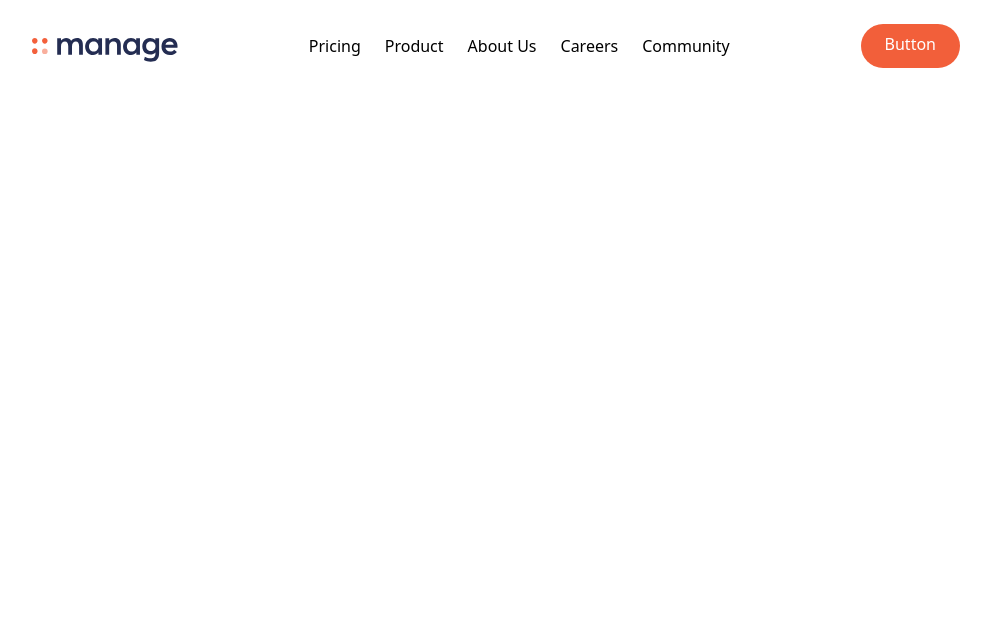
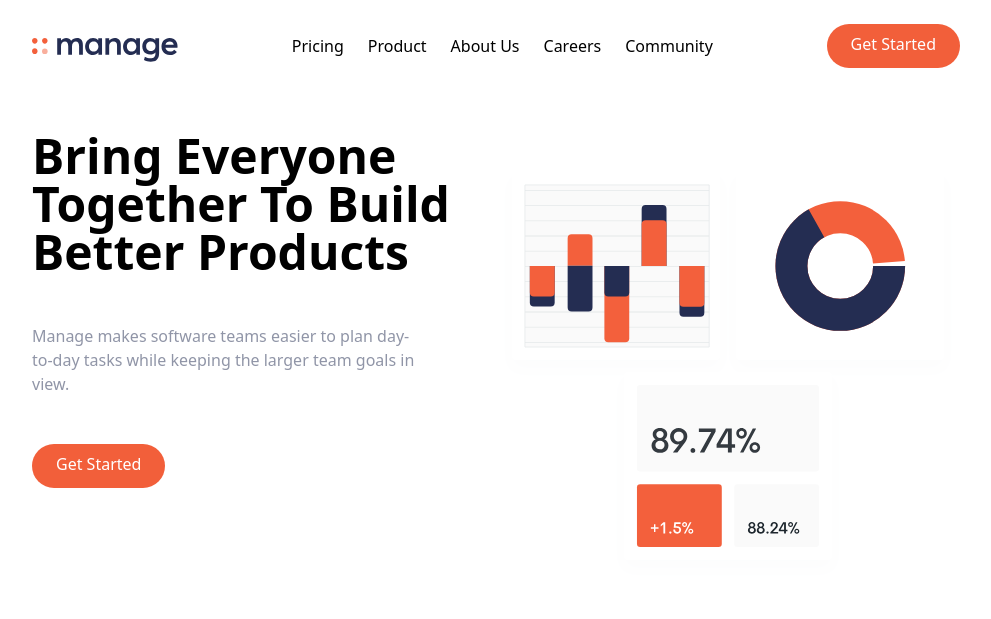
Before and after one commit to ZebraFang/Tailwindcss-tutorial, a website: page index.html in a window 1280 px wide. Shown: the whole page, without its empty margins (144-1135 px from the left). Drawn offline with Linux system fonts and the light colour scheme.

Commit message:
Added the hero section with image

```diff
--- a/index.html
+++ b/index.html
@@ -23,8 +23,25 @@
             <a href="#" class="hover:text-darkGrayishBlue">Community</a>
         </div>
         <!-- Button -->
-        <a href="#" class="p-3 px-6 pt-2 text-white bg-brightRed rounded-full baseline hover:bg-brightRedLight">Button</a>
+        <a href="#" class="hidden md:block p-3 px-6 pt-2 text-white bg-brightRed rounded-full baseline hover:bg-brightRedLight">Get Started</a>
       </div>
       </nav>
+      <!-- Hero -->
+       <section id="hero">
+        <div class="container flex flex-col-reverse md:flex-row items-center px-6 mx-auto mt-10 space-y-0 md:space-y-0">
+            <!-- Left item -->
+             <div class="flex flex-col mb-32 space-y-12 md:w-1/2">
+                <h1 class="max-w-md text-4xl font-bold text-center md:text-5xl md:text-left">Bring Everyone Together To Build Better Products</h1>
+                <p class="max-w-sm text-center text-darkGrayishBlue md:text-left">Manage makes software teams easier to plan day-to-day tasks while keeping the larger team goals in view.</p>
+                <div class="flex justify-center md:justify-start">
+                    <a href="#" class="p-3 px-6 pt-2 text-white bg-brightRed rounded-full baseline hover:bg-brightRedLight">Get Started</a>
+                </div>
+             </div>
+             <!-- Image -->
+              <div class="md:w-1/2">
+                <img src="./img/illustration-intro.svg" alt="">
+              </div>
+        </div>
+       </section>
 </body>
 </html>
```
Also changed, not shown: css/main.css.
